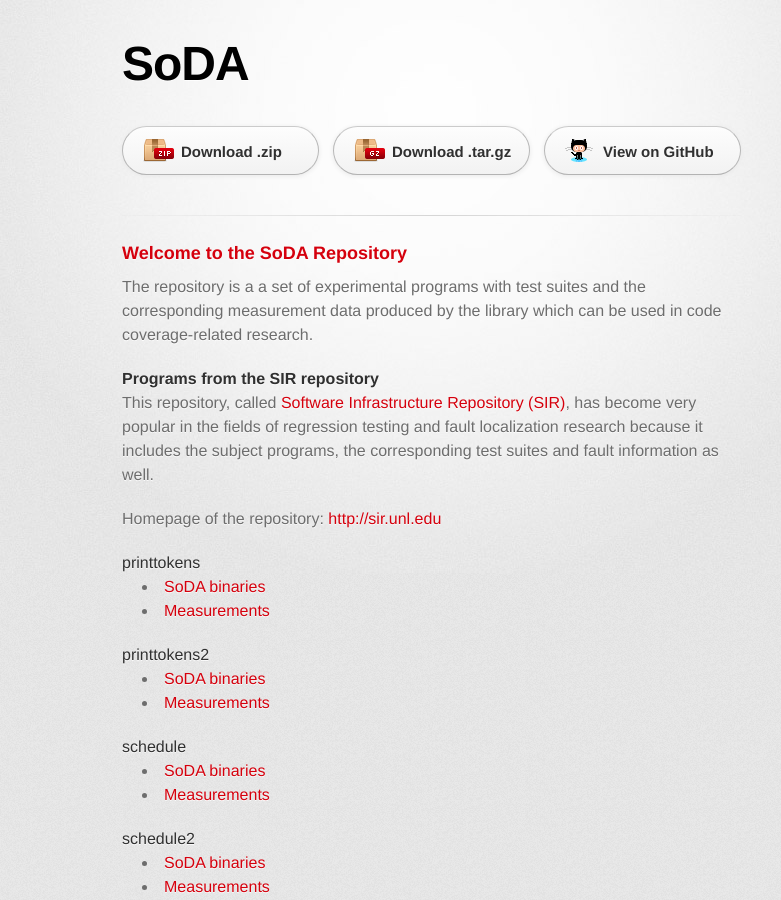
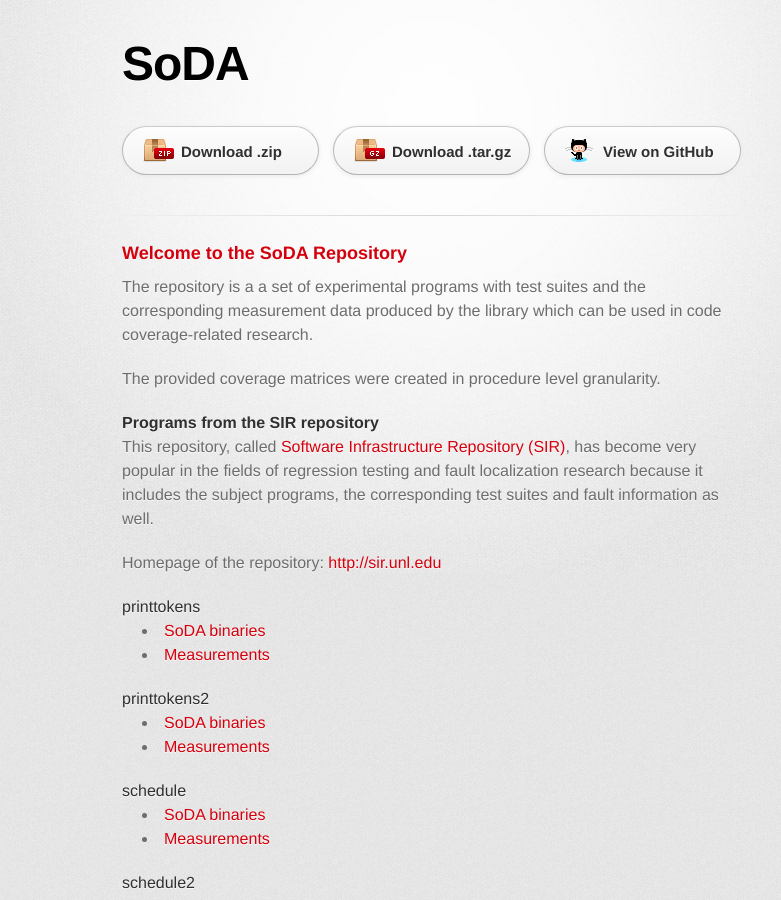
Before and after one commit to sed-szeged/soda, a Jekyll site: the page built from repository.md, in a window 1280 px wide and 900 px high. Shown: the whole window, without its empty margins (208-989 px from the left). Built offline with Jekyll 4.4.1, drawn with Linux system fonts in a browser that asks for light colours; some web fonts are replaced.

Commit message:
Added clarification to repository.

```diff
--- a/repository.md
+++ b/repository.md
@@ -6,6 +6,8 @@ layout: default
 
 The repository is a a set of experimental programs with test suites and the corresponding
 measurement data produced by the library which can be used in code coverage-related research.
+
+The provided coverage matrices were created in procedure level granularity.
 
 #### Programs from the SIR repository
 
```
